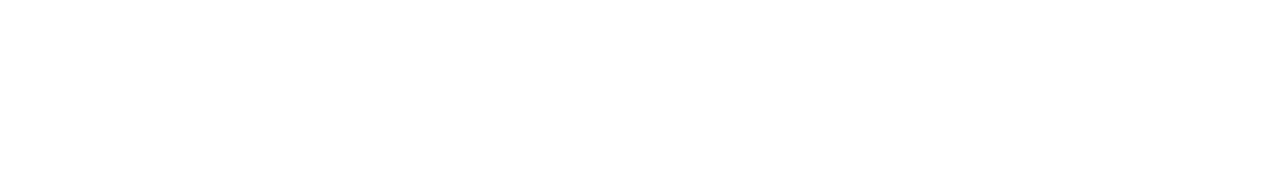
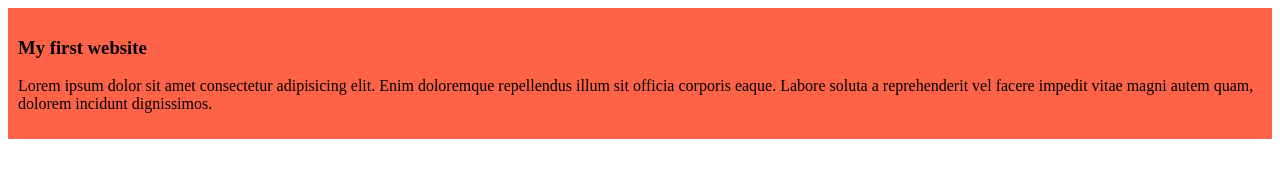
Before and after one commit to Naba-skcn/my-first-github-repo, a plain HTML site: page index.html in a window 1280 px wide. Drawn offline with Linux system fonts and the light colour scheme.

Commit message:
added the first blog

```diff
--- a/index.html
+++ b/index.html
@@ -4,8 +4,13 @@
     <meta charset="UTF-8">
     <meta name="viewport" content="width=device-width, initial-scale=1.0">
     <title>My first ever github repo</title>
+    <link rel="stylesheet" href="styles/blog.css">
 </head>
 <body>
+    <div>
+        <h3>My first website</h3>
+        <p>Lorem ipsum dolor sit amet consectetur adipisicing elit. Enim doloremque repellendus illum sit officia corporis eaque. Labore soluta a reprehenderit vel facere impedit vitae magni autem quam, dolorem incidunt dignissimos.</p>
+    </div>
 
 </body>
 </html>
--- /dev/null
+++ b/styles/blog.css
@@ -0,0 +1,4 @@
+div{
+    background-color: tomato;
+    padding: 10px;
+}
```
